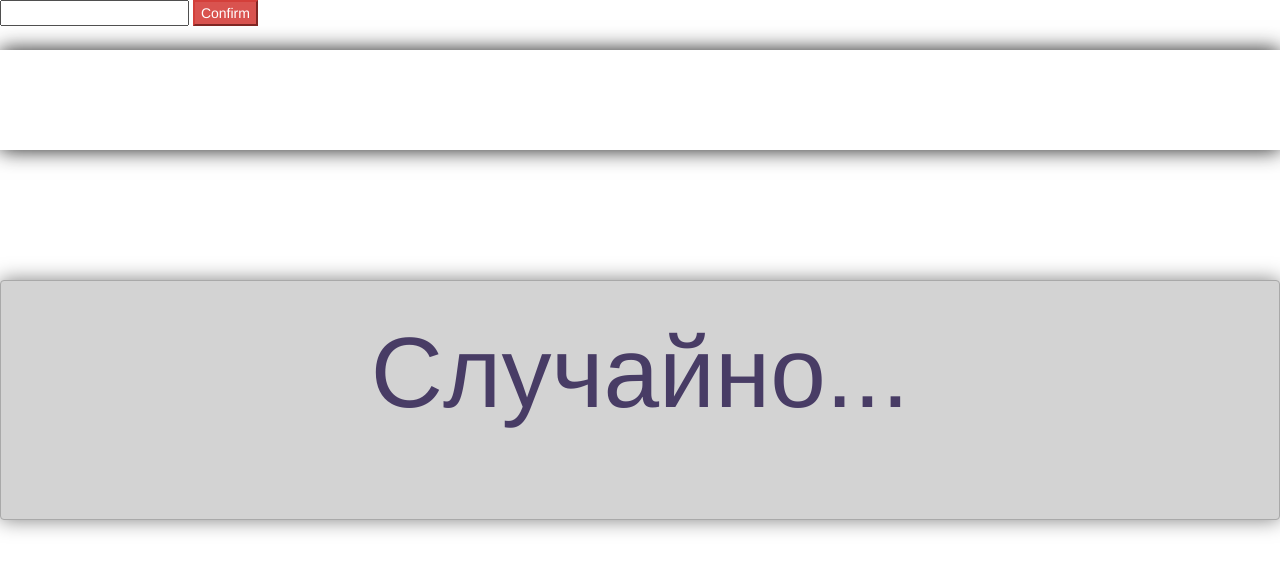
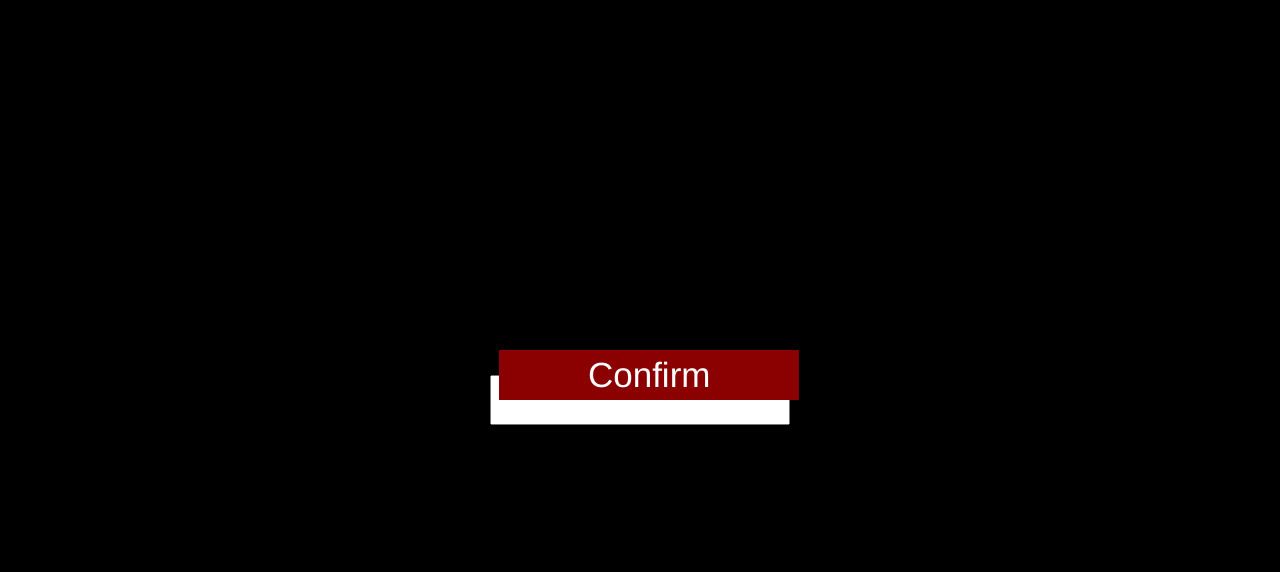
Before and after one commit to Ismoilov10/Sherikshaxe.github.io, a plain HTML site: page ISMOIL/index.html in a window 1280 px wide. Drawn offline with Linux system fonts and the light colour scheme.

Commit message:
Update style.css

```diff
--- a/ISMOIL/css/style.css
+++ b/ISMOIL/css/style.css
@@ -1,3 +1,45 @@
+.overlay{
+	width: 100%;
+	height: 100%;
+	position: absolute;
+	left: 0;
+	right: 0;
+	top: 0;
+	bottom: 0;
+	margin: auto;
+	background-color: black;
+	z-index: 100;
+}
+.overlay input{
+	position: absolute;
+	left: 0;
+	right: 0;
+	top: 0;
+	bottom: 0;
+	margin: auto;
+	width: 300px;
+	height: 50px;
+	font-size: 40px;
+	text-align: left;
+	line-height: 50px;
+}
+.overlay button{
+	position: relative;
+	float: left;
+	margin-top: 350px;
+	margin-left: 39%;
+	width: 300px;
+	height: 50px;
+	font-size: 35px;
+	line-height: 30px;
+	outline: none;
+	border: 3px solid darkred;
+	background-color: darkred;
+}
+.overlay button:hover{
+	border: 3px solid darkred;
+	background-color: darkred;
+}
 .btn{
 	width: 100%;
 	height: 30%;
@@ -38,10 +80,8 @@
 .lightbox{
 	position: relative;
 	float: left;
-	margin-left: 10px;
-	margin-bottom: 10px;
 	border-radius: 360px;
-	width: 12px;
-	height: 12px;
-	background-color: white;
+	width: 2%;
+	height: 20px;
+	background-color: red;
 }
```
